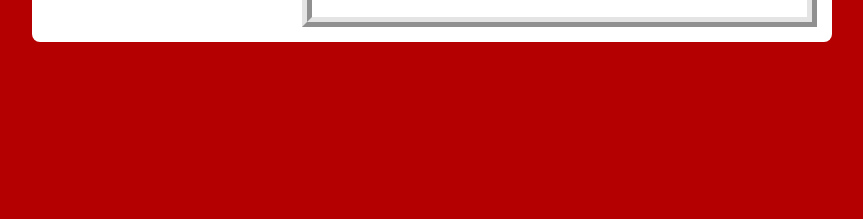
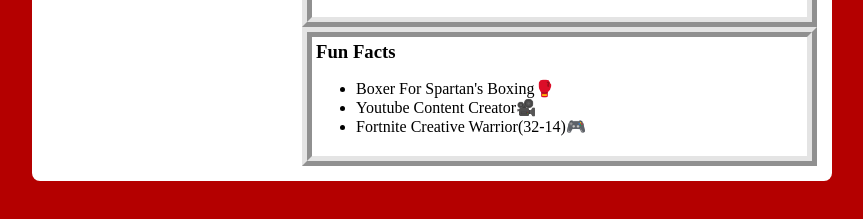
Before and after one commit to LionelCastell/LionelCastell.github.io, a plain HTML site: page index.html in a window 1280 px wide. Shown: the part 313-532 px from the top of the page, without its empty margins (208-1071 px from the left). Drawn offline with Linux system fonts and the light colour scheme.

```diff
--- a/index.html
+++ b/index.html
@@ -39,6 +39,14 @@
                         <li>Video Games🎮</li>
                     </ul>
                 </div>
+                <div id="interests">
+                    <h3>Fun Facts</h3>
+                    <ul>
+                        <li>Boxer For Spartan's Boxing🥊</li>
+                        <li>Youtube Content Creator🎥</li>
+                        <li>Fortnite Creative Warrior(32-14)🎮</li>
+                    </ul>
+                </div>
             </div>
         </main>
     </div>
--- a/style.css
+++ b/style.css
@@ -95,7 +95,7 @@
 
         #portfolio a {
             text-decoration: none;
-            color: #000000;
+            color: black;
         }
                     /* responsive web design */
                     @media screen and (min-width: 120px) and (max-width: 1080px) {
```
